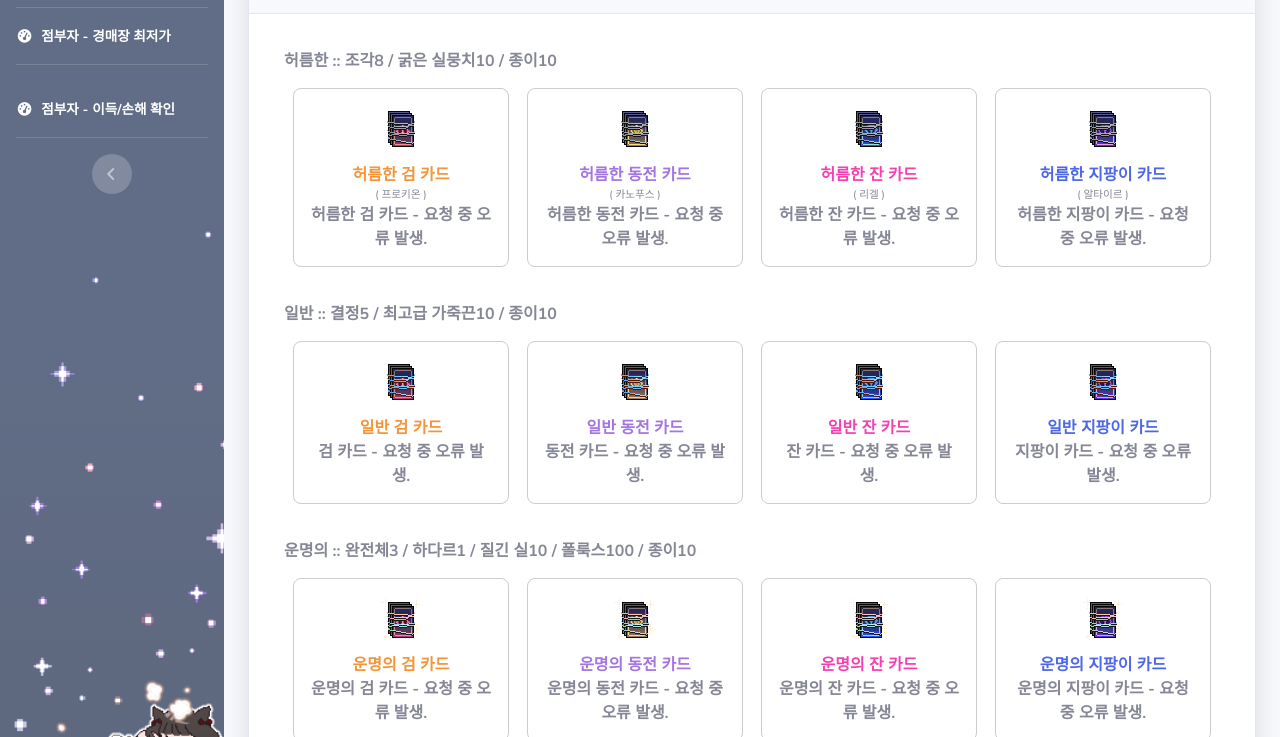
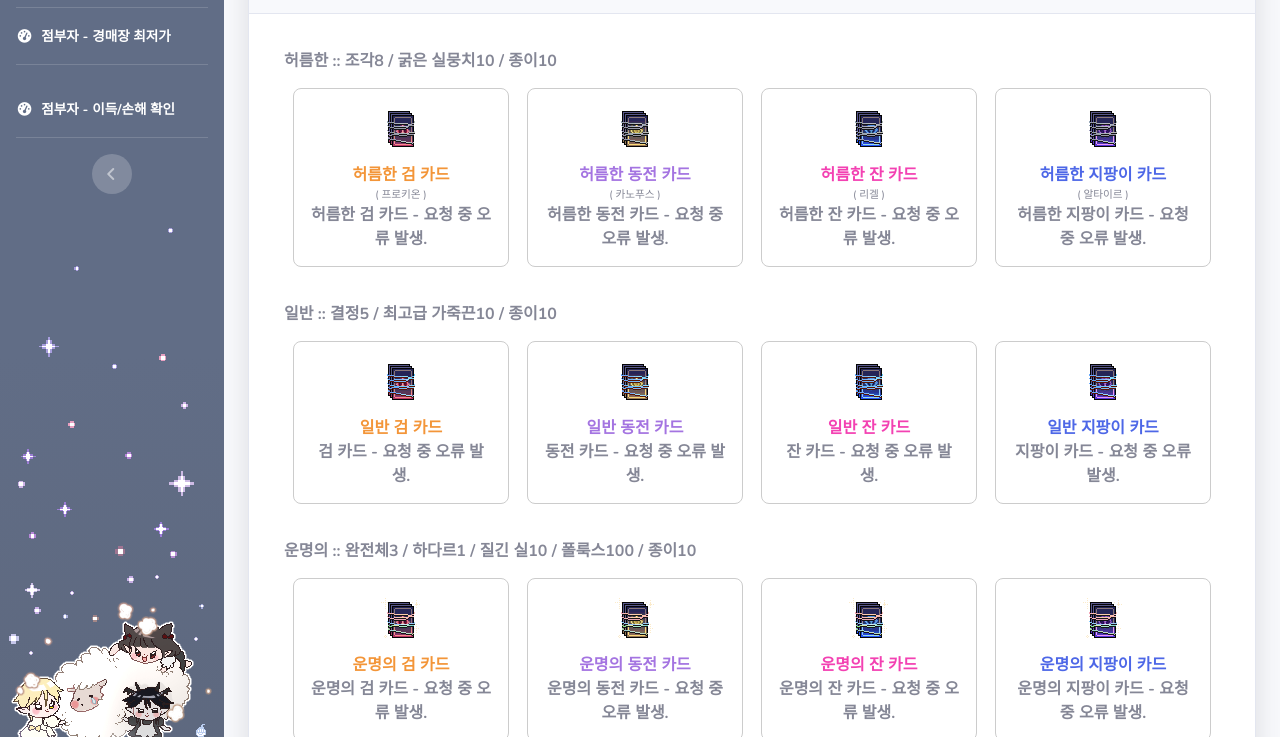
Before and after one commit to mugwort-beom/mugwort-beom.github.io, a website with bundled scripts: page index.html in a window 1280 px wide. Shown: the part 63-800 px from the top of the page. Built offline with nearby package versions, Linux system fonts and the light colour scheme; no server answers.

Commit message:
commit v2.1
commit v2.1

```diff
--- a/index.html
+++ b/index.html
@@ -135,7 +135,7 @@
                 <button class="rounded-circle border-0" id="sidebarToggle"></button>
             </div>
 
-            <div><img src="점부자_대문_감자님.png" style="height: 120%; margin-left: 5px;"></div>
+            <div style="text-align: center;"><img src="점부자_대문_감자님.png"></div>
 
         </ul>
         <!-- End of Sidebar -->
```
Also changed, not shown: profitChk.html (+1 -1 lines).
